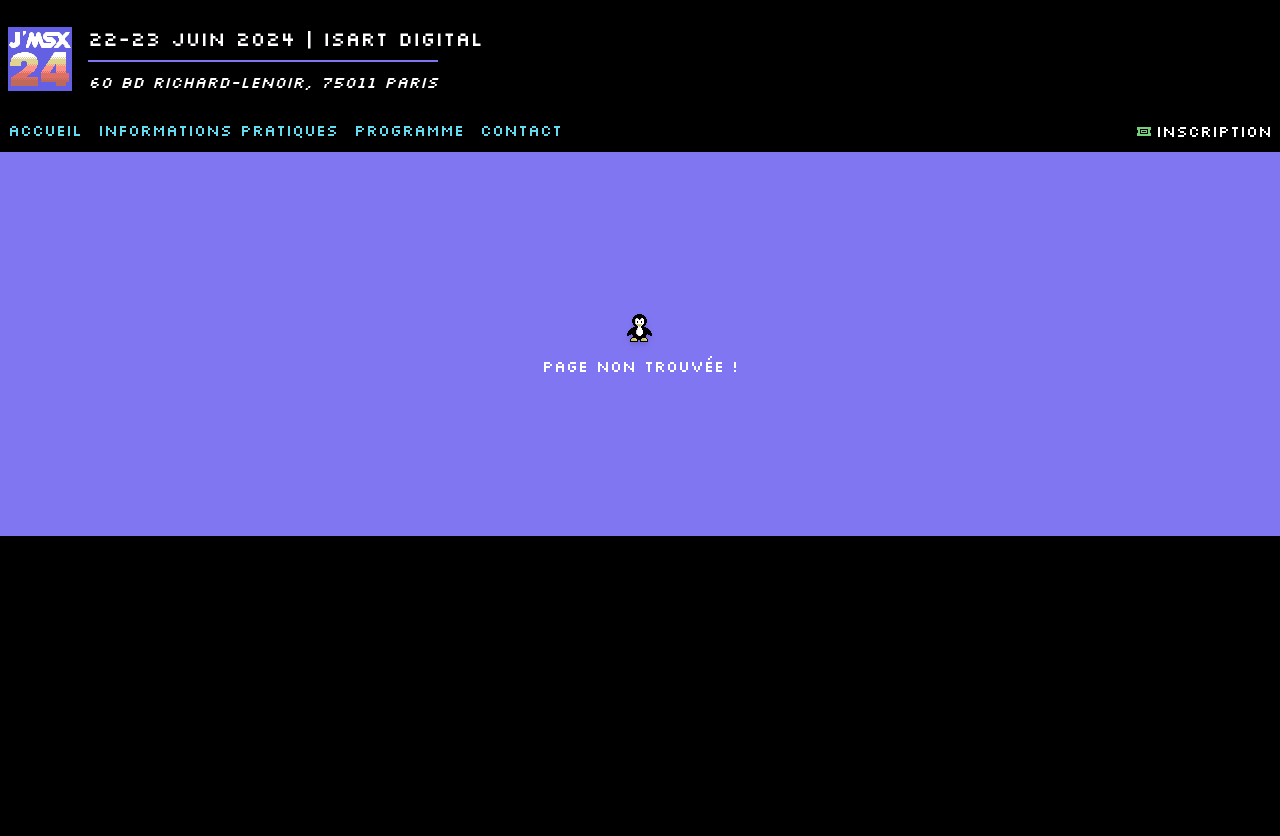
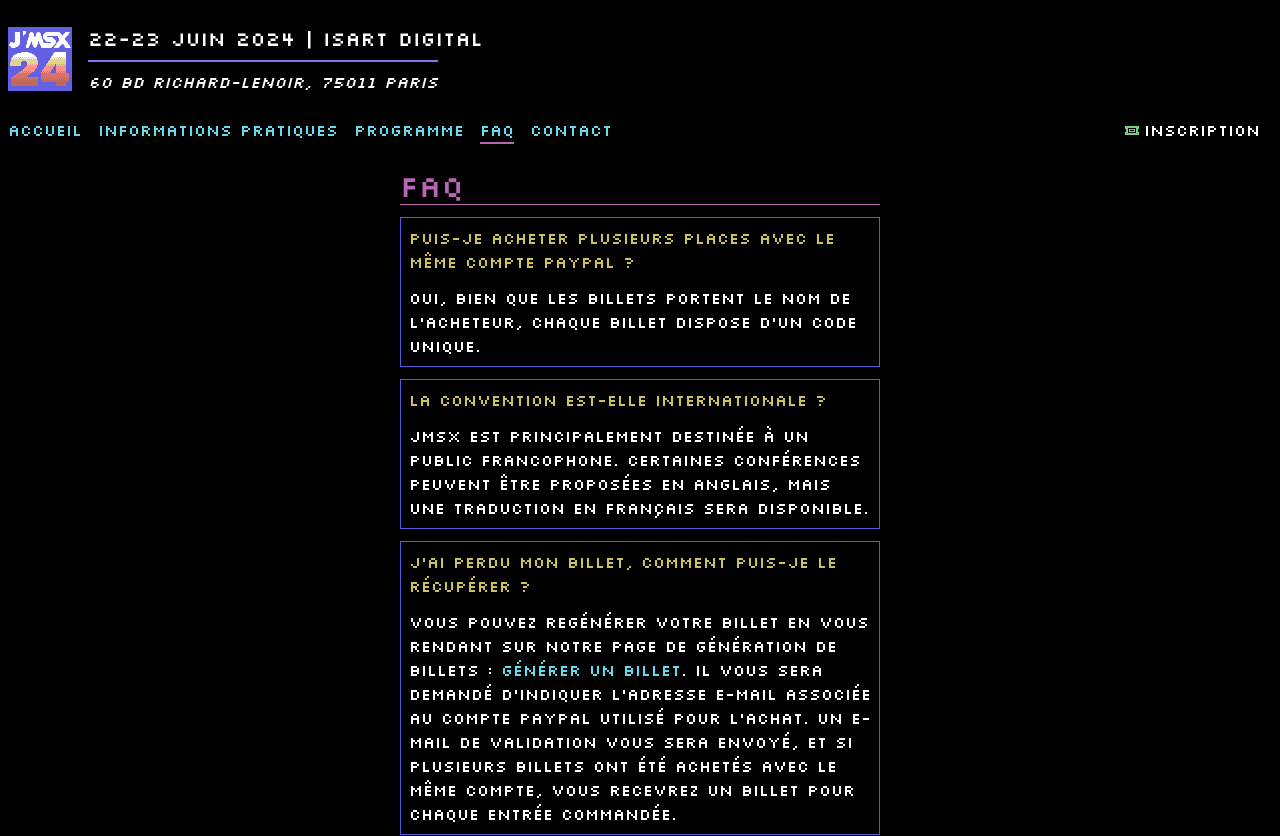
Before and after one commit to Asso-MO5/jmsx, a Next.js app: page /faq in a window 1280 px wide. Before the commit this address had no page. Shown: the top 836 px of the page. Before the commit the page ends 800 px from the top, so only its background shows below. Built offline with nearby package versions, Linux system fonts and the light colour scheme.

Commit message:
fix edge

```diff
--- /dev/null
+++ b/app/faq/page.tsx
@@ -0,0 +1,59 @@
+const questions = [
+  {
+    question: 'Puis-je acheter plusieurs places avec le même compte PayPal ?',
+    answer:
+      "Oui, bien que les billets portent le nom de l'acheteur, chaque billet dispose d'un code unique.",
+  },
+  {
+    question: 'La convention est-elle internationale ?',
+    answer:
+      'JMSX est principalement destinée à un public francophone. Certaines conférences peuvent être proposées en anglais, mais une traduction en français sera disponible.',
+  },
+  {
+    question: "J'ai perdu mon billet, comment puis-je le récupérer ?",
+    answer:
+      "Vous pouvez regénérer votre billet en vous rendant sur notre page de génération de billets : <a href=\"https://jmsx.mo5.com/ticket/generer\">Générer un billet</a>. Il vous sera demandé d'indiquer l'adresse e-mail associée au compte PayPal utilisé pour l'achat. Un e-mail de validation vous sera envoyé, et si plusieurs billets ont été achetés avec le même compte, vous recevrez un billet pour chaque entrée commandée.",
+  },
+  {
+    question:
+      'Je suis exposant, mais je viens avec des membres de ma famille qui ont des billets de visiteur. Peuvent-ils accéder à JMSX aux horaires prévus pour les exposants ?',
+    answer:
+      "Oui, si les billets ont été achetés avec le même compte, les visiteurs peuvent accéder à la convention en même temps que l'exposant.",
+  },
+  {
+    question:
+      'Puis-je apporter mon propre matériel même si je suis un visiteur ?',
+    answer:
+      'Bien sûr, un atelier de réparation est prévu pour les visiteurs qui souhaitent apporter leur propre matériel.',
+  },
+  {
+    question: "Je suis exposant et j'ai des articles à vendre, est-ce permis ?",
+    answer:
+      "Absolument. Toutefois, nous insistons sur le fait que toute personne prise en train de vendre des articles contrefaits (comme une copie non licenciée d'un vieux jeu, par exemple) sera exclue définitivement de la convention sans possibilité de remboursement.",
+  },
+  {
+    question:
+      "J'ai d'autres questions, comme le covoiturage. Où puis-je obtenir des informations ?",
+    answer:
+      'JMSX est une convention organisée par l\'association MO5 et le Village MSX. Pour toute organisation concernant le covoiturage ou d\'autres aspects logistiques, nous vous invitons à visiter le forum dédié à la convention : <a href="https://msxvillage.fr/forum/topic-4441-8+j-msx-paris-11-22-23-juin-2024.php#m100397">Forum Village MSX</a>.',
+  },
+]
+
+export default function Faq() {
+  return (
+    <main className="relative flex flex-col gap-3 max-w-[512px] m-auto">
+      <div className="flex flex-col p-4 gap-5">
+        <div className="flex flex-col gap-3">
+          <h1 className="text-msx-magenta border-b border-msx-magenta">FAQ</h1>
+
+          {questions.map((q) => (
+            <div key={q.question} className="p-2 border border-msx-darkBlue">
+              <h2 className="text-base">{q.question}</h2>
+              <div dangerouslySetInnerHTML={{ __html: q.answer }} />
+            </div>
+          ))}
+        </div>
+      </div>
+    </main>
+  )
+}
--- a/app/programme/page.tsx
+++ b/app/programme/page.tsx
@@ -68,12 +68,12 @@ export default function Progam() {
             }
           </p>
 
-          {program.map((day, index) => (
-            <div key={index} className="p-2 border border-msx-darkBlue">
+          {program.map((day) => (
+            <div key={day.date} className="p-2 border border-msx-darkBlue">
               <h2>{day.date}</h2>
               <ul>
-                {day.events.map((event, index) => (
-                  <li key={index}>
+                {day.events.map((event) => (
+                  <li key={event.title}>
                     <span className="text-msx-lightBlue">{event.time} </span>
                     <span className="text-msx-cyan">{event.type}:</span>
                     {` ${event.title}`}
--- a/app/ticket/generer/confirm/[token]/page.tsx
+++ b/app/ticket/generer/confirm/[token]/page.tsx
@@ -1,6 +1,8 @@
 import { createServerClient } from '@/utils'
 import { tables } from '@/utils/supabase/tables'
 import { cookies } from 'next/headers'
+
+export const runtime = 'edge'
 
 async function getData(token: string) {
   const cookieStore = cookies()
--- a/ui/menu-primary.tsx
+++ b/ui/menu-primary.tsx
@@ -11,6 +11,7 @@ const menulinks = [
   { href: '/programme', label: 'Programme' },
   /* { href: "/gamejam", label: "Game Jam" },
   { href: "/presse", label: "Presses" }, */
+  { href: '/faq', label: 'FAQ' },
   { href: '/contact', label: 'Contact' },
 ]
 
@@ -51,7 +52,7 @@ function MenuMobile() {
       {isOpen && (
         <div className="z-40 fixed inset-0 bg-msx-black">
           <div className="h-full flex gap-5 p-3 flex-col items-center justify-center whitespace-nowrap text-xl">
-            <div className="p-4 w-full rounded-sm border border-msx-darkBlue flex items-center justify-center">
+            <div className="p-4  w-full rounded-sm border border-msx-darkBlue flex items-center justify-center">
               <Ticket />
             </div>
             {menulinks.map((link, index) => (
@@ -93,7 +94,9 @@ function MenuDesktop() {
           </Link>
         ))}
       </nav>
-      <Ticket />
+      <div className="mr-3">
+        <Ticket />
+      </div>
     </div>
   )
 }
```
Also changed, not shown: templates/newletter.html (+4 -3 lines).
